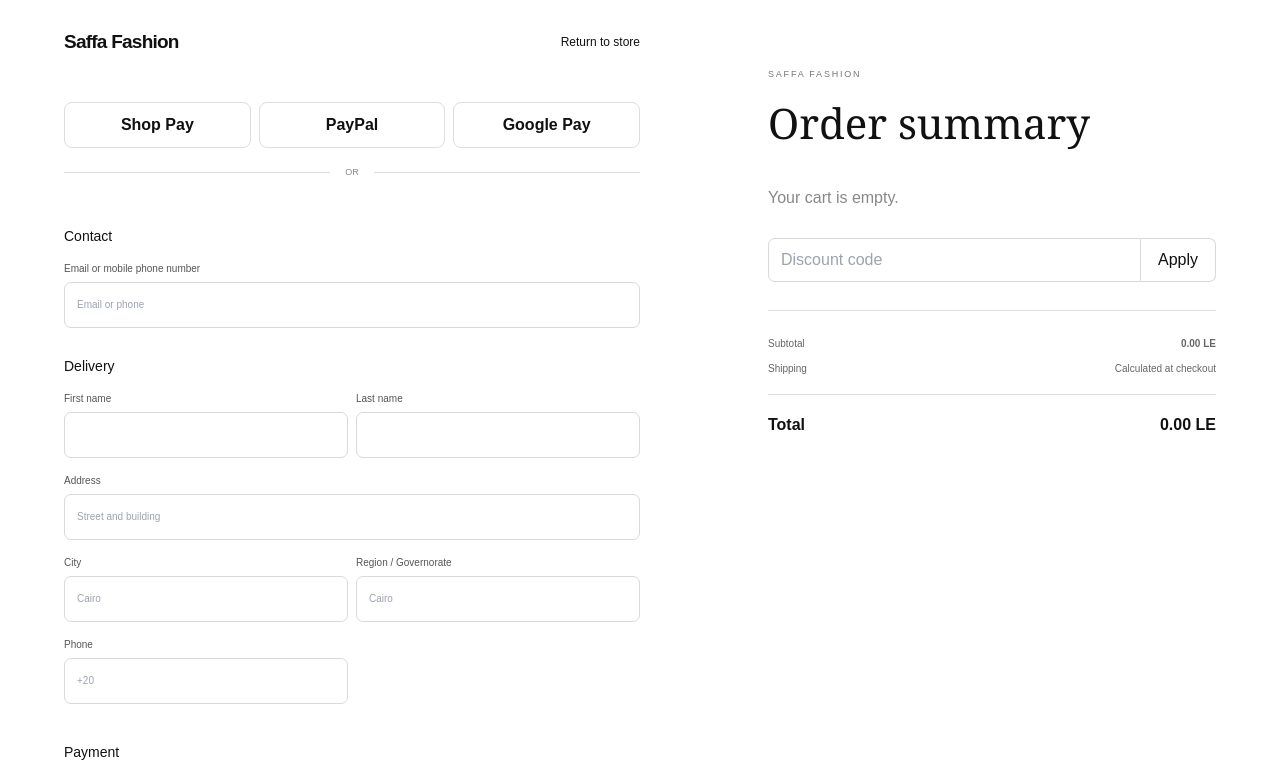
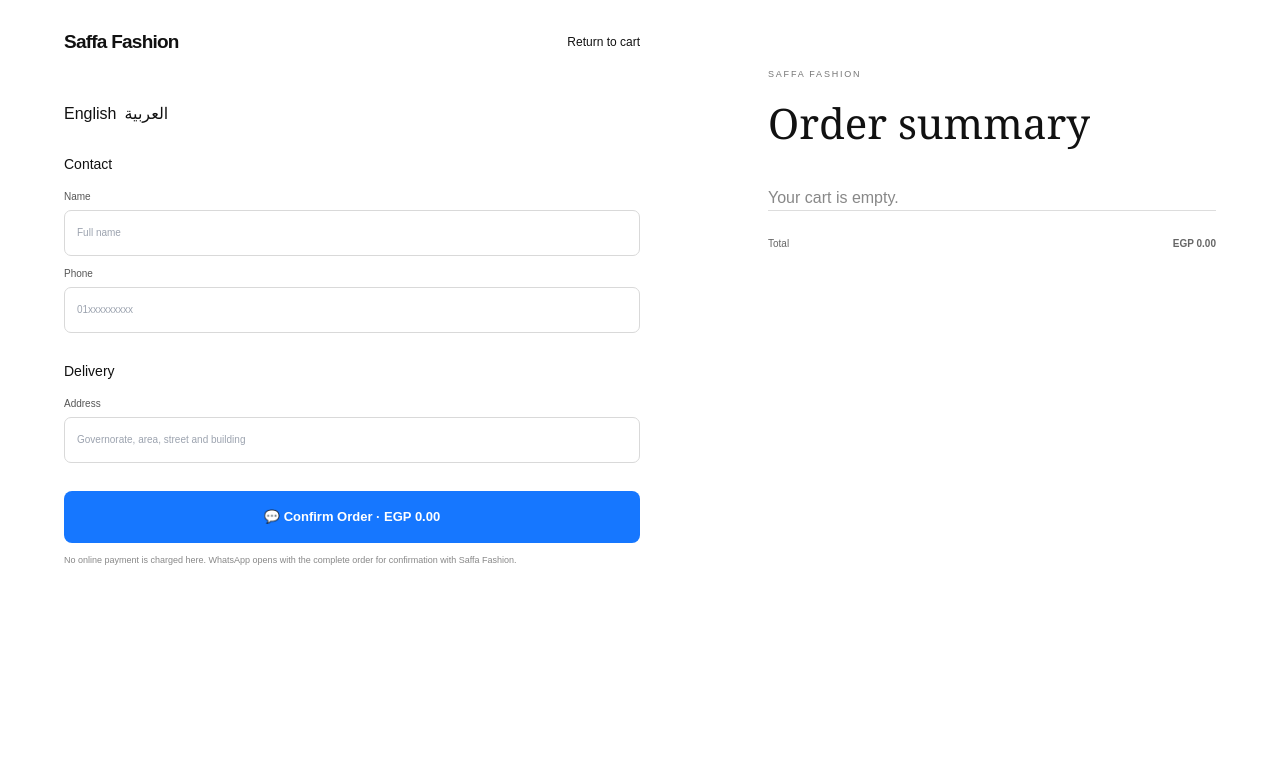
Before and after one commit to AhmedMohy99/Saffa-Fashion, a Next.js app: page /checkout in a window 1280 px wide. Shown: the top 775 px of the page. Built offline with nearby package versions, Linux system fonts and the light colour scheme.

Commit message:
Fix checkout order details, color, price and WhatsApp confirmation

```diff
--- a/app/checkout/page.tsx
+++ b/app/checkout/page.tsx
@@ -1,43 +1,34 @@
 'use client';
 
-import { useEffect, useState } from 'react';
-import { PRICE } from '../../lib-products';
+import { useEffect, useMemo, useState } from 'react';
+import { PRICE, products } from '../../lib-products';
 import './checkout.css';
 
-type CartItem = { slug: string; name: string; image: string; price: number; size: 'L' | 'XL'; quantity: number };
+type CartItem = { slug: string; name: string; image: string; price: number; quantity: number; size?: 'L'|'XL'; color?: string; arColor?: string };
 const WHATSAPP_NUMBER = '201069473693';
 
 export default function CheckoutPage() {
-  const [cart, setCart] = useState<CartItem[]>([]);
-  const [payment, setPayment] = useState('card');
-  const [submitted, setSubmitted] = useState(false);
-  const subtotal = cart.reduce((sum, item) => sum + item.price * item.quantity, 0);
-
-  useEffect(() => {
-    try { const saved = localStorage.getItem('saffa-cart'); if (saved) setCart(JSON.parse(saved)); } catch {}
-  }, []);
-
-  function placeOrder() {
-    if (!cart.length) return;
-    const lines = cart.map(item => `• ${item.name} — Size ${item.size} — x${item.quantity} — ${item.price.toFixed(2)} LE`).join('\n');
-    const message = `Hello Saffa Fashion 👋\n\nCheckout order:\n${lines}\n\nTotal: ${subtotal.toFixed(2)} LE\n\nName: [customer]\nPhone: [phone]\nAddress: [address]`;
-    window.open(`https://wa.me/${WHATSAPP_NUMBER}?text=${encodeURIComponent(message)}`, '_blank', 'noopener,noreferrer');
-    setSubmitted(true);
+  const [cart,setCart]=useState<CartItem[]>([]);
+  const [language,setLanguage]=useState<'en'|'ar'>('en');
+  const [submitted,setSubmitted]=useState(false);
+  const [customer,setCustomer]=useState({name:'',phone:'',address:''});
+  const ar=language==='ar';
+  useEffect(()=>{try{const saved=JSON.parse(localStorage.getItem('saffa-cart')||'[]') as CartItem[];setCart(saved.map(item=>{const p=products.find(x=>x.slug===item.slug);return {...item,price:PRICE,color:item.color||p?.color,arColor:item.arColor||p?.arColor};}));}catch{setCart([])}},[]);
+  const subtotal=useMemo(()=>cart.reduce((sum,item)=>sum+PRICE*item.quantity,0),[cart]);
+  function placeOrder(){
+    if(!cart.length)return;
+    const lines=cart.map(item=>{const p=products.find(x=>x.slug===item.slug);const name=ar?(p?.arName||item.name):(p?.name||item.name);const color=ar?(item.arColor||p?.arColor||'غير محدد'):(item.color||p?.color||'Not specified');return `• ${name}\n  ${ar?'اللون':'Color'}: ${color}\n  ${ar?'الكمية':'Quantity'}: ${item.quantity}\n  ${ar?'السعر':'Price'}: EGP ${PRICE.toFixed(2)}`;}).join('\n\n');
+    const message=ar?`مرحباً صفا فاشن 👋\n\nأرغب في تأكيد الطلب:\n\n${lines}\n\nالإجمالي: EGP ${subtotal.toFixed(2)}\n\nالاسم: ${customer.name||'غير محدد'}\nالهاتف: ${customer.phone||'غير محدد'}\nالعنوان: ${customer.address||'غير محدد'}\n\nيرجى تأكيد التوفر والتوصيل.`:`Hello Saffa Fashion 👋\n\nI would like to confirm my order:\n\n${lines}\n\nTotal: EGP ${subtotal.toFixed(2)}\n\nName: ${customer.name||'[customer]'}\nPhone: ${customer.phone||'[phone]'}\nAddress: ${customer.address||'[address]'}\n\nPlease confirm availability and delivery.`;
+    window.open(`https://wa.me/${WHATSAPP_NUMBER}?text=${encodeURIComponent(message)}`,'_blank','noopener,noreferrer');setSubmitted(true);
   }
-
-  return <main className="saffa-checkout">
-    <section className="checkout-form-side">
-      <header className="checkout-brand"><a href="/">Saffa Fashion</a><a href="/">Return to store</a></header>
-      <div className="checkout-inner">
-        <div className="express"><button>Shop Pay</button><button>PayPal</button><button>Google Pay</button></div>
-        <div className="or-divider"><span>OR</span></div>
-        <section><h2>Contact</h2><label>Email or mobile phone number<input type="text" placeholder="Email or phone"/></label></section>
-        <section><h2>Delivery</h2><div className="field-grid"><label>First name<input type="text"/></label><label>Last name<input type="text"/></label><label className="full">Address<input type="text" placeholder="Street and building"/></label><label>City<input type="text" placeholder="Cairo"/></label><label>Region / Governorate<input type="text" placeholder="Cairo"/></label><label>Phone<input type="tel" placeholder="+20"/></label></div></section>
-        <section><h2>Payment</h2><div className="payment-options"><label className={payment === 'card' ? 'selected' : ''}><input type="radio" checked={payment === 'card'} onChange={() => setPayment('card')}/>Credit card</label><label className={payment === 'paypal' ? 'selected' : ''}><input type="radio" checked={payment === 'paypal'} onChange={() => setPayment('paypal')}/>PayPal</label></div>{payment === 'card' && <div className="card-fields"><input placeholder="Card number"/><div><input placeholder="MM / YY"/><input placeholder="CVV"/></div></div>}</section>
-        <button className="pay-now" onClick={placeOrder}>{submitted ? 'Order Sent — Continue on WhatsApp' : `Pay now · ${subtotal.toFixed(2)} LE`}</button>
-        <p className="checkout-note">Secure payment processing can be connected to Shopify Payments or another Egyptian/international gateway when the store backend is connected.</p>
-      </div>
-    </section>
-    <aside className="checkout-summary"><div className="summary-inner"><span className="summary-eyebrow">SAFFA FASHION</span><h1>Order summary</h1>{!cart.length ? <p>Your cart is empty.</p> : <div className="summary-items">{cart.map(item => <div className="summary-item" key={`${item.slug}-${item.size}`}><div className="summary-image"><img src={item.image} alt=""/><span>{item.quantity}</span></div><div><strong>{item.name}</strong><small>Size {item.size}</small></div><b>{(item.price * item.quantity).toFixed(2)} LE</b></div>)}</div>}<div className="discount"><input placeholder="Discount code"/><button>Apply</button></div><div className="costs"><div><span>Subtotal</span><b>{subtotal.toFixed(2)} LE</b></div><div><span>Shipping</span><span>Calculated at checkout</span></div><div className="final"><strong>Total</strong><strong>{subtotal.toFixed(2)} LE</strong></div></div></div></aside>
+  return <main className="saffa-checkout" dir={ar?'rtl':'ltr'}>
+    <section className="checkout-form-side"><header className="checkout-brand"><a href="/">Saffa Fashion</a><a href="/cart">{ar?'العودة للسلة':'Return to cart'}</a></header><div className="checkout-inner">
+      <div style={{display:'flex',gap:8,marginBottom:24}}><button type="button" onClick={()=>setLanguage('en')}>English</button><button type="button" onClick={()=>setLanguage('ar')}>العربية</button></div>
+      <section><h2>{ar?'بيانات التواصل':'Contact'}</h2><label>{ar?'الاسم':'Name'}<input value={customer.name} onChange={e=>setCustomer({...customer,name:e.target.value})} placeholder={ar?'الاسم بالكامل':'Full name'}/></label><label>{ar?'الهاتف':'Phone'}<input value={customer.phone} onChange={e=>setCustomer({...customer,phone:e.target.value})} placeholder="01xxxxxxxxx"/></label></section>
+      <section><h2>{ar?'التوصيل':'Delivery'}</h2><label>{ar?'العنوان':'Address'}<input value={customer.address} onChange={e=>setCustomer({...customer,address:e.target.value})} placeholder={ar?'المحافظة، المنطقة، العنوان':'Governorate, area, street and building'}/></label></section>
+      <button className="pay-now" onClick={placeOrder}>💬 {submitted?(ar?'تم تجهيز الطلب — متابعة واتساب':'Order prepared — Continue on WhatsApp'):(ar?`تأكيد الطلب · EGP ${subtotal.toFixed(2)}`:`Confirm Order · EGP ${subtotal.toFixed(2)}`)}</button>
+      <p className="checkout-note">{ar?'لن يتم تحصيل أي دفع إلكتروني هنا. سيتم فتح واتساب برسالة الطلب كاملة لتأكيده مع صفا فاشن.':'No online payment is charged here. WhatsApp opens with the complete order for confirmation with Saffa Fashion.'}</p>
+    </div></section>
+    <aside className="checkout-summary"><div className="summary-inner"><span className="summary-eyebrow">SAFFA FASHION</span><h1>{ar?'ملخص الطلب':'Order summary'}</h1>{!cart.length?<p>{ar?'السلة فارغة.':'Your cart is empty.'}</p>:<div className="summary-items">{cart.map(item=>{const p=products.find(x=>x.slug===item.slug);return <div className="summary-item" key={item.slug}><div className="summary-image"><img src={item.image} alt=""/><span>{item.quantity}</span></div><div><strong>{ar?(p?.arName||item.name):(p?.name||item.name)}</strong><small>{ar?'اللون':'Color'}: {ar?(item.arColor||p?.arColor):(item.color||p?.color)}</small></div><b>EGP {(PRICE*item.quantity).toFixed(2)}</b></div>})}</div>}<div className="costs"><div><span>{ar?'الإجمالي':'Total'}</span><b>EGP {subtotal.toFixed(2)}</b></div></div></div></aside>
   </main>;
 }
```
